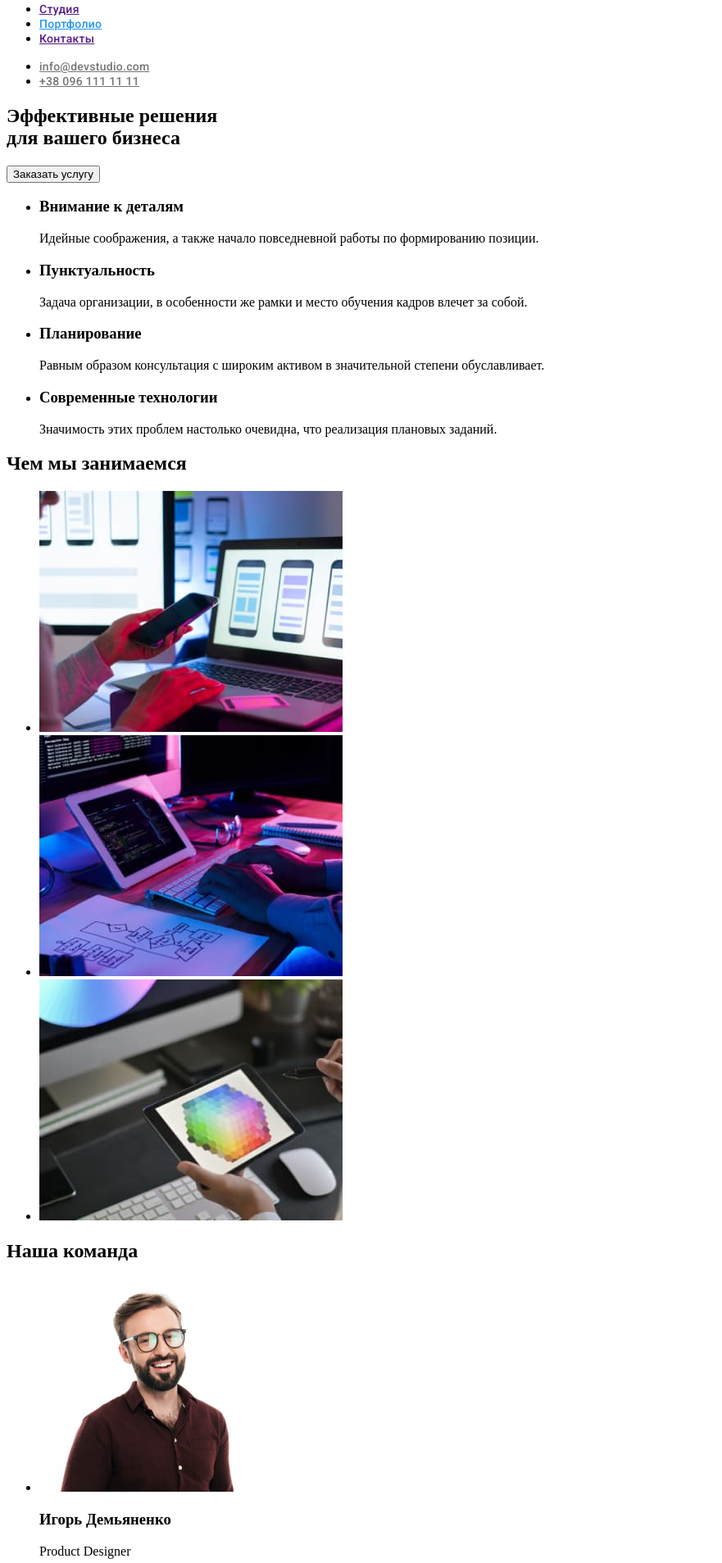
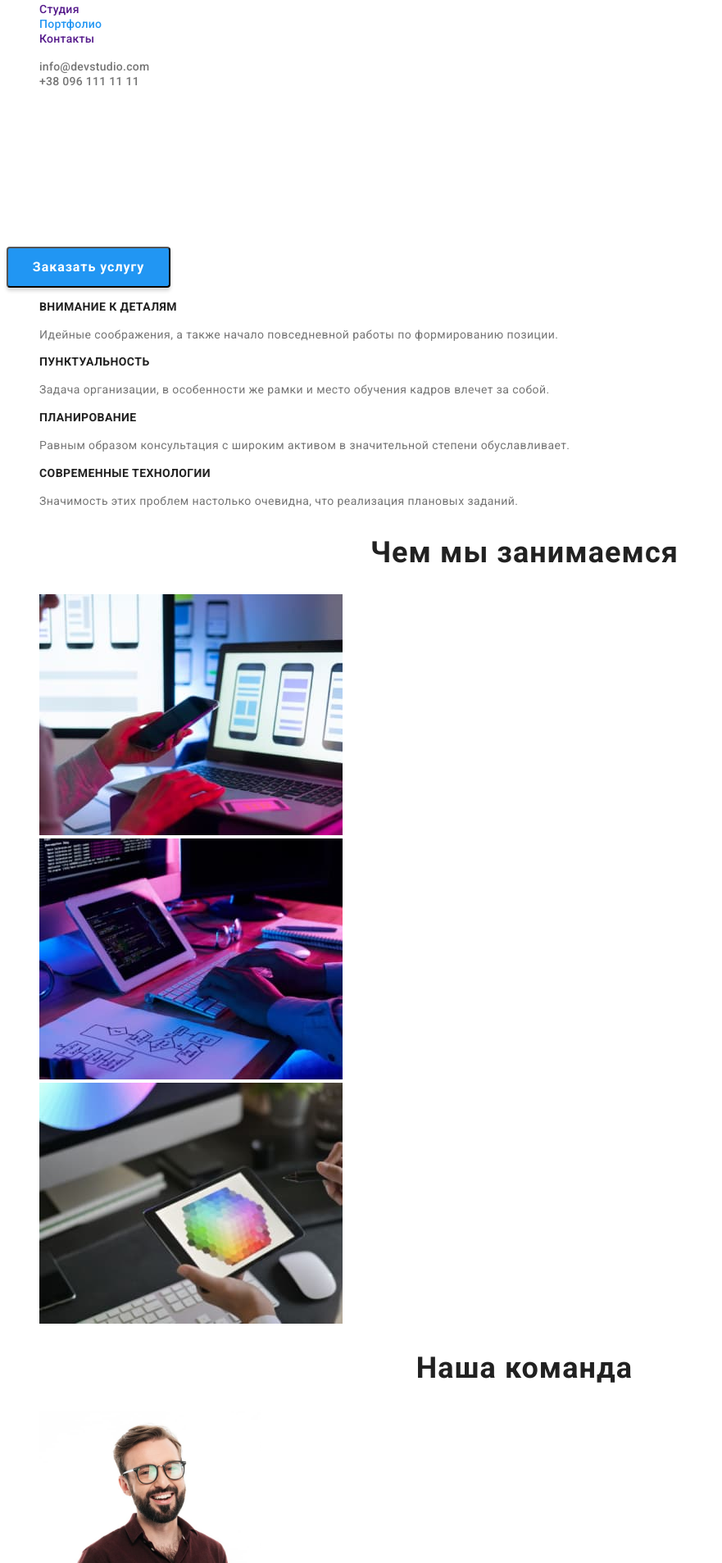
Before and after one commit to RuslanKabachok/goit-markup-hw-02, a plain HTML site: page index.html in a window 1280 px wide. Shown: the part 53-1960 px from the top of the page at 82% size, without its empty margins (0-881 px from the left). Drawn offline with Linux system fonts and the light colour scheme.

Commit message:
оформляет главную страницу

```diff
--- a/css/styles.css
+++ b/css/styles.css
@@ -1,3 +1,13 @@
+ul,
+ol{
+  list-style: none;
+}
+
+a{
+  text-decoration: none;
+}
+
+
 /*header styles*/
 
 .logo {
@@ -8,6 +18,12 @@
 
   color: #2196f3;
 }
+
+.logo:hover,
+.logo:focus{
+
+}
+
 
 .menu-item {
   font-family: "Roboto", sans-serif;
@@ -43,3 +59,139 @@
 .contact-link:focus {
   color: #2196f3;
 }
+
+
+/*Hero*/
+
+.main-title{
+font-family: "Roboto", sans-serif;
+font-weight: 900;
+font-size: 44px;
+line-height: 1.36;
+text-align: center;
+letter-spacing: 0.06em;
+text-transform: uppercase;
+color: #ffffff;
+}
+
+.main-btn{
+font-family: "Roboto", sans-serif;
+font-weight: bold;
+font-size: 16px;
+line-height: 30px;
+
+align-items: center;
+text-align: center;
+letter-spacing: 0.06em;
+
+color: #FFFFFF;
+
+width: 200px;
+height: 50px;
+left: 700px;
+top: 430px;
+
+background: #2196F3;
+box-shadow: 0px 4px 4px rgba(0, 0, 0, 0.15);
+border-radius: 4px;
+}
+
+.main-btn:focus,
+.main-btn:hover{
+width: 200px;
+height: 50px;
+left: 700px;
+top: 430px;
+
+color: #2196F3;
+background-color: #FFFFFF;
+}
+
+
+/*Specification*/
+
+.spec-list-item{
+font-family: "Roboto", sans-serif;
+font-weight: bold;
+font-size: 14px;
+line-height: 1.14;
+letter-spacing: 0.03em;
+text-transform: uppercase;
+
+color: #212121;
+}
+
+.spec-list-text{
+font-family: "Roboto", sans-serif;
+font-weight: normal;
+font-size: 14px;
+line-height: 1.7;
+letter-spacing: 0.03em;
+
+color: #757575;
+}
+
+/*What are we doing*/
+
+.section-title{
+font-family: "Roboto", sans-serif;
+font-weight: bold;
+font-size: 36px;
+line-height: 1.16;
+text-align: center;
+letter-spacing: 0.03em;
+
+color: #212121;
+}
+
+.worker{
+font-family: "Roboto", sans-serif;
+font-weight: 500;
+font-size: 16px;
+line-height: 1.18;
+letter-spacing: 0.03em;
+
+color: #212121;
+}
+
+.worker-text{
+font-family: "Roboto", sans-serif;
+font-weight: normal;
+font-size: 16px;
+line-height: 1.18;
+letter-spacing: 0.03em;
+
+color: #757575;
+}
+
+/*Footer*/
+
+.nav-link{
+font-family: "Roboto", sans-serif;
+font-weight: normal;
+font-size: 14px;
+line-height: 1.7;
+letter-spacing: 0.03em;
+
+color: #FFFFFF;
+}
+
+.nav-link:hover,
+.nav-link:focus{
+color: #2196f3;
+}
+
+.address-link{
+font-family: "Roboto", sans-serif;
+font-weight: normal;
+font-size: 14px;
+line-height: 1.7;
+letter-spacing: 0.03em;
+
+color: rgba(255, 255, 255, 0.6);
+}
+
+.address-link:focus,
+.address-link:hover{
+color: #2196f3;
+}
--- a/index.html
+++ b/index.html
@@ -37,9 +37,9 @@
 
         <section>
 
-            <h1>Эффективные решения <br/> для вашего бизнеса</h1>
+            <h1 class="main-title">Эффективные решения <br/> для вашего бизнеса</h1>
 
-            <button type="button">Заказать услугу</button>
+            <button type="button" class="main-btn">Заказать услугу</button>
 
         </section>
 
@@ -49,25 +49,24 @@
             <h2 hidden>Особенности</h2>
             <ul>
                 <li>
-                    <h3>Внимание к деталям</h3>
-                    <p>Идейные соображения, а также начало повседневной работы по формированию позиции.</p>
+                    <h3 class="spec-list-item">Внимание к деталям</h3>
+                    <p class="spec-list-text">Идейные соображения, а также начало повседневной работы по формированию позиции.</p>
                 </li>
 
                 <li>
-                    <h3>Пунктуальность</h3>
-                    <p>Задача организации, в особенности же рамки и место обучения кадров влечет за собой.</p>
+                    <h3 class="spec-list-item">Пунктуальность</h3>
+                    <p class="spec-list-text">Задача организации, в особенности же рамки и место обучения кадров влечет за собой.</p>
                 </li>
 
                 <li>
-                    <h3>Планирование</h3>
-                    <p>Равным образом консультация с широким активом в значительной степени обуславливает.</p>
+                    <h3 class="spec-list-item">Планирование</h3>
+                    <p class="spec-list-text">Равным образом консультация с широким активом в значительной степени обуславливает.</p>
                 </li>
 
                 <li>
-                    <h3>Современные технологии</h3>
-                    <p>Значимость этих проблем настолько очевидна, что реализация плановых заданий.</p>
+                    <h3 class="spec-list-item">Современные технологии</h3>
+                    <p class="spec-list-text">Значимость этих проблем настолько очевидна, что реализация плановых заданий.</p>
                 </li>
-
 
             </ul>
         </section>
@@ -75,7 +74,7 @@
         <!--What are we doing-->
 
         <section>
-            <h2>Чем мы занимаемся</h2>
+            <h2 class="section-title">Чем мы занимаемся</h2>
             <ul>
                 <li><img src="./images/img_1.jpg" alt="Работник работает с айпадом" height="294" width="370"></li>
                 <li><img src="./images/img_2.jpg" alt="Работник работает с ноутбуком и телефоном" height="294" width="370"></li>
@@ -85,46 +84,45 @@
 
         <!--Team-->
         <section>
-            <h2>Наша команда</h2>
+            <h2 class="section-title">Наша команда</h2>
             <ul>
                 <li>
                     <img src="./images/igor.jpg" alt="Работник Игорь" height="260" width="270">
-                    <h3>Игорь Демьяненко</h3>
-                    <p>Product Designer</p>
+                    <h3 class="worker">Игорь Демьяненко</h3>
+                    <p class="worker-text">Product Designer</p>
                 </li>
 
                 <li>
                     <img src="./images/olga.jpg" alt="Работник Ольга" height="260" width="270">
-                    <h3>Ольга Репина</h3>
-                    <p>Frontend Developer</p>
+                    <h3 class="worker">Ольга Репина</h3>
+                    <p class="worker-text">Frontend Developer</p>
                 </li>
 
                 <li>
                     <img src="./images/mykola.jpg" alt="Работник Николай" height="260" width="270">
-                    <h3>Николай Тарасов</h3>
-                    <p>Николай Тарасов</p>
+                    <h3 class="worker">Николай Тарасов</h3>
+                    <p class="worker-text">Marketing</p>
                 </li>
 
                 <li>
                     <img src="./images/misza.jpg" alt="Работник Михаил" height="260" width="270">
-                    <h3>Михаил Ермаков</h3>
-                    <p>UI Designer</p>
+                    <h3 class="worker">Михаил Ермаков</h3>
+                    <p class="worker-text">UI Designer</p>
                 </li>
             </ul>
         </section>
     </main>
 
     <footer>
-        <a href="">WebStudio</a>
+        <a href="" class="logo">WebStudio</a>
 
         <address>
             <ul>
 
-                <li><a href="https://goo.gl/maps/gc6o3yykqqdW9SkQ9" target="_blank" rel="noopener noreferrer">г. Киев, пр-т Леси Украинки,
-                        26</a>
-
-                <li><a href="mailto:info@example.com">info@example.com</a></li>
-                <li><a href="tel:+380991111111">+38 099 111 11 11</a>
+                <li><a class="nav-link" href="https://goo.gl/maps/gc6o3yykqqdW9SkQ9" target="_blank" rel="noopener noreferrer">г. Киев, пр-т Леси Украинки,
+                        26 </a>
+                <li><a class="address-link" href="mailto:info@example.com">info@example.com</a></li>
+                <li><a class="address-link" href="tel:+380991111111">+38 099 111 11 11</a>
 
             </ul>
         </address>
```
Also changed, not shown: portfolio.html (+4 -0 lines).
